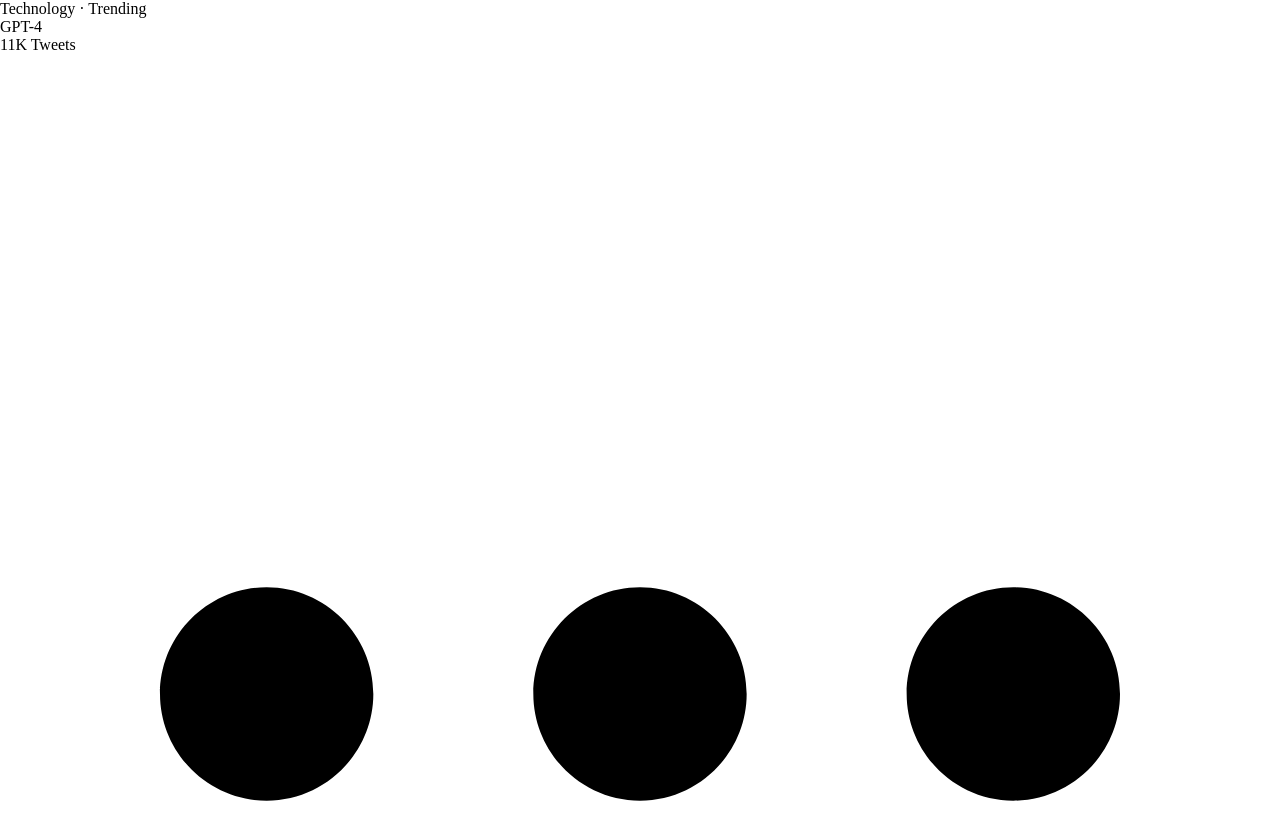
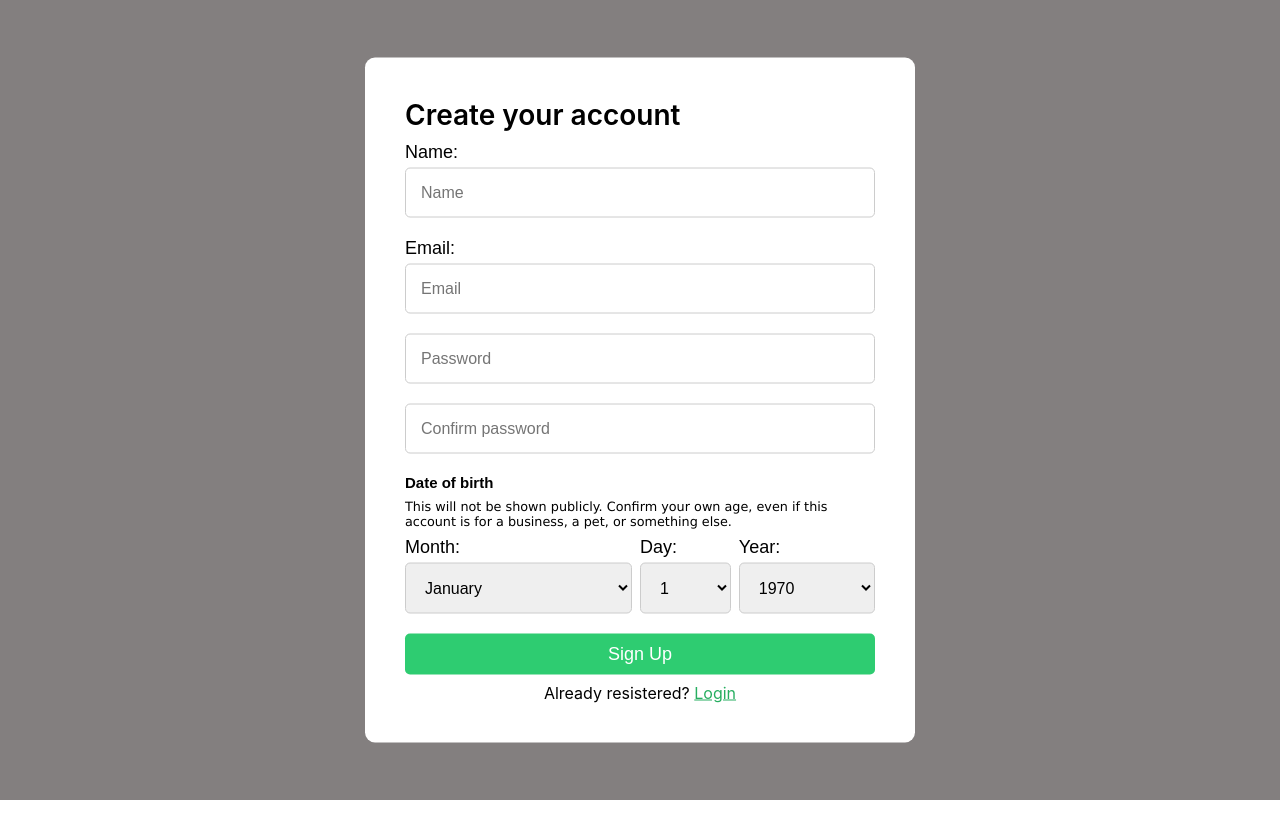
Before and after one commit to mahmudul1149/twitter-clone, a Nuxt app: page / in a window 1280 px wide. Shown: the top 840 px of the page. After the commit the page ends 800 px from the top, so only its background shows below. Built offline with nearby package versions, Linux system fonts and the light colour scheme.

Commit message:
Create siginup page

```diff
--- a/pages/index.vue
+++ b/pages/index.vue
@@ -1,85 +1,215 @@
 <template>
-  <div>
-    <div class="css-1dbjc4n r-1adg3ll r-1ny4l3l">
-      <div class="css-1dbjc4n">
-        <div
-          aria-labelledby="id__6aajkqslomw"
-          tabindex="0"
-          class="css-1dbjc4n r-1loqt21 r-6koalj r-1ny4l3l r-ymttw5 r-1f1sjgu r-o7ynqc r-6416eg"
-          data-testid="trend"
-          role="link"
-        >
-          <div class="css-1dbjc4n r-16y2uox r-bnwqim" id="id__6aajkqslomw">
-            <div class="css-1dbjc4n r-1d09ksm r-18u37iz r-1wbh5a2">
-              <div
-                dir="ltr"
-                class="css-901oao r-14j79pv r-37j5jr r-n6v787 r-16dba41 r-1cwl3u0 r-bcqeeo r-qvutc0"
-              >
-                <span class="css-901oao css-16my406 r-poiln3 r-bcqeeo r-qvutc0"
-                  >Technology · Trending</span
-                >
+  <div class="">
+    <div class="dark-bg">
+      <div class="signup-section">
+        <h2>Create your account</h2>
+        <form>
+          <label for="name">Name:</label>
+          <input
+            type="text"
+            id="name"
+            name="name"
+            required
+            placeholder="Name"
+          />
+          <label for="email">Email:</label>
+          <input
+            type="email"
+            id="email"
+            name="email"
+            placeholder="Email"
+            required
+          />
+          <input
+            type="email"
+            id="password"
+            name=""
+            required
+            placeholder="Password"
+          />
+          <input
+            type="email"
+            id="password"
+            name=""
+            required
+            placeholder="Confirm password"
+          />
+          <div class="birth-date">
+            <h3>Date of birth</h3>
+            <p>
+              This will not be shown publicly. Confirm your own age, even if
+              this account is for a business, a pet, or something else.
+            </p>
+            <div class="flex">
+              <div class="months">
+                <label for="month">Month:</label>
+                <select id="month" name="month">
+                  <option value="jan" v-for="month in months" :key="month">
+                    {{ month }}
+                  </option>
+                </select>
               </div>
-            </div>
-            <div
-              dir="ltr"
-              class="css-901oao r-18jsvk2 r-37j5jr r-a023e6 r-b88u0q r-rjixqe r-1bymd8e r-bcqeeo r-qvutc0"
-            >
-              <span class="css-901oao css-16my406 r-poiln3 r-bcqeeo r-qvutc0"
-                >GPT-4</span
-              >
-            </div>
-            <div
-              dir="ltr"
-              class="css-901oao r-14j79pv r-37j5jr r-n6v787 r-16dba41 r-1cwl3u0 r-14gqq1x r-bcqeeo r-qvutc0"
-            >
-              <span class="css-901oao css-16my406 r-poiln3 r-bcqeeo r-qvutc0"
-                >11K Tweets</span
-              >
-            </div>
-            <div class="css-1dbjc4n r-u8s1d r-zchlnj r-1jy2w8o">
-              <div class="css-1dbjc4n r-18u37iz r-1h0z5md r-1joea0r">
-                <div
-                  aria-expanded="false"
-                  aria-haspopup="menu"
-                  aria-label="More"
-                  role="button"
-                  tabindex="0"
-                  class="css-18t94o4 css-1dbjc4n r-1777fci r-bt1l66 r-1ny4l3l r-bztko3 r-lrvibr"
-                  data-testid="caret"
-                >
-                  <div
-                    dir="ltr"
-                    class="css-901oao r-1awozwy r-14j79pv r-6koalj r-37j5jr r-a023e6 r-16dba41 r-1h0z5md r-rjixqe r-bcqeeo r-o7ynqc r-clp7b1 r-3s2u2q r-qvutc0"
-                  >
-                    <div class="css-1dbjc4n r-xoduu5">
-                      <div
-                        class="css-1dbjc4n r-1niwhzg r-sdzlij r-1p0dtai r-xoduu5 r-1d2f490 r-xf4iuw r-1ny4l3l r-u8s1d r-zchlnj r-ipm5af r-o7ynqc r-6416eg"
-                      ></div>
-                      <svg
-                        viewBox="0 0 24 24"
-                        aria-hidden="true"
-                        class="r-4qtqp9 r-yyyyoo r-1xvli5t r-dnmrzs r-bnwqim r-1plcrui r-lrvibr r-1hdv0qi"
-                      >
-                        <g>
-                          <path
-                            d="M3 12c0-1.1.9-2 2-2s2 .9 2 2-.9 2-2 2-2-.9-2-2zm9 2c1.1 0 2-.9 2-2s-.9-2-2-2-2 .9-2 2 .9 2 2 2zm7 0c1.1 0 2-.9 2-2s-.9-2-2-2-2 .9-2 2 .9 2 2 2z"
-                          ></path>
-                        </g>
-                      </svg>
-                    </div>
-                  </div>
-                </div>
+              <div class="days">
+                <label for="day">Day:</label>
+                <select id="day" name="day">
+                  <option v-for="day in days" :key="day" value="1">
+                    {{ day }}
+                  </option>
+                </select>
+              </div>
+              <div class="years">
+                <label for="year">Year:</label>
+                <select id="year" name="year">
+                  <option value="2023" v-for="year in years" :key="year">
+                    {{ year }}
+                  </option>
+                </select>
               </div>
             </div>
           </div>
-        </div>
+
+          <input type="submit" value="Sign Up" />
+          <p class="resisterd">
+            Already resistered? <a href="/signin">Login</a>
+          </p>
+        </form>
       </div>
     </div>
   </div>
 </template>
 
 <script>
-export default {};
+export default {
+  data() {
+    return {
+      months: [
+        "January",
+        "February",
+        "March",
+        "April",
+        "May",
+        "June",
+        "July",
+        "August",
+        "September",
+        "October",
+        "November",
+        "December",
+      ],
+      years: [],
+      days: [],
+    };
+  },
+  mounted() {
+    this.days = Array.from({ length: 30 }, (_, i) => i + 1);
+
+    this.years = Array.from({ length: 54 }, (_, i) => 1970 + i);
+  },
+};
 </script>
 
-<style></style>
+<style lang="scss" scoped>
+.dark-bg {
+  width: 100%;
+  height: 100vh;
+  background-color: rgb(131, 127, 127);
+}
+.signup-section {
+  width: 550px;
+  position: absolute;
+  top: 50%;
+  left: 50%;
+  transform: translate(-50%, -50%);
+  background: #fff;
+  padding: 40px;
+  border-radius: 10px;
+  .resisterd {
+    font-family: TwitterChirp, -apple-system, BlinkMacSystemFont, "Segoe UI",
+      Roboto, Helvetica, Arial, sans-serif;
+    text-align: center;
+    padding-top: 0.5rem;
+    a {
+      color: #27ae60;
+    }
+  }
+  .birth-date {
+    h3 {
+      font-size: 15px;
+      font-weight: 600;
+      font-family: Arial, Helvetica, sans-serif;
+    }
+    p {
+      font-weight: 400;
+      font-size: 0.8rem;
+      padding: 0.5rem 0;
+      font-family: Verdana, Geneva, Tahoma, sans-serif;
+    }
+  }
+  .flex {
+    display: flex;
+    align-items: center;
+    justify-content: space-between;
+    gap: 0.5rem;
+    font-family: TwitterChirp, -apple-system, BlinkMacSystemFont, "Segoe UI",
+      Roboto, Helvetica, Arial, sans-serif;
+
+    .months {
+      width: 50%;
+    }
+    .days {
+      width: 20%;
+    }
+    .years {
+      width: 30%;
+    }
+  }
+  h2 {
+    margin-top: 0;
+    font-size: 28px;
+    font-weight: 600;
+    margin-bottom: 10px;
+    font-family: TwitterChirp, -apple-system, BlinkMacSystemFont, "Segoe UI",
+      Roboto, Helvetica, Arial, sans-serif;
+  }
+
+  form {
+    text-align: left;
+  }
+
+  form label {
+    display: block;
+    margin-bottom: 5px;
+    font-size: 18px;
+    font-weight: 500;
+    font-family: Arial, Helvetica, sans-serif;
+  }
+
+  form input[type="text"],
+  form input[type="email"],
+  form select {
+    width: 100%;
+    padding: 15px;
+    border: 1px solid #ccc;
+    outline-color: #1d9bf0;
+    border-radius: 5px;
+    margin-bottom: 20px;
+    font-size: 16px;
+  }
+
+  form input[type="submit"] {
+    background-color: #2ecc71;
+    color: #fff;
+    padding: 10px 20px;
+    border: none;
+    border-radius: 5px;
+    font-size: 18px;
+    width: 100%;
+    font-family: Arial, Helvetica, sans-serif;
+    cursor: pointer;
+  }
+
+  form input[type="submit"]:hover {
+    background-color: #27ae60;
+  }
+}
+</style>
```
